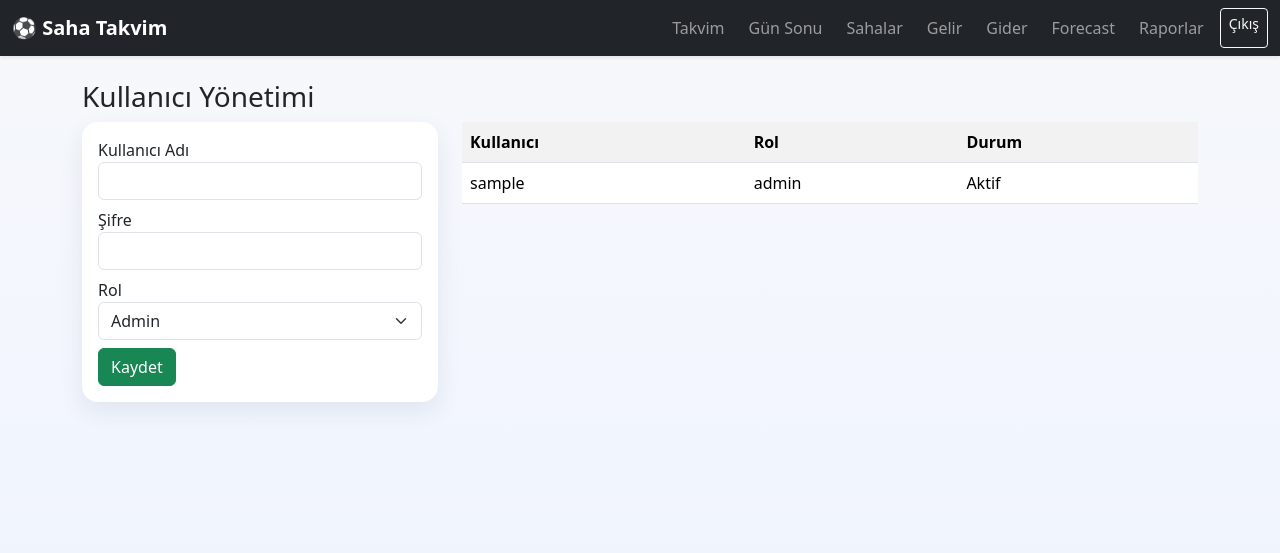
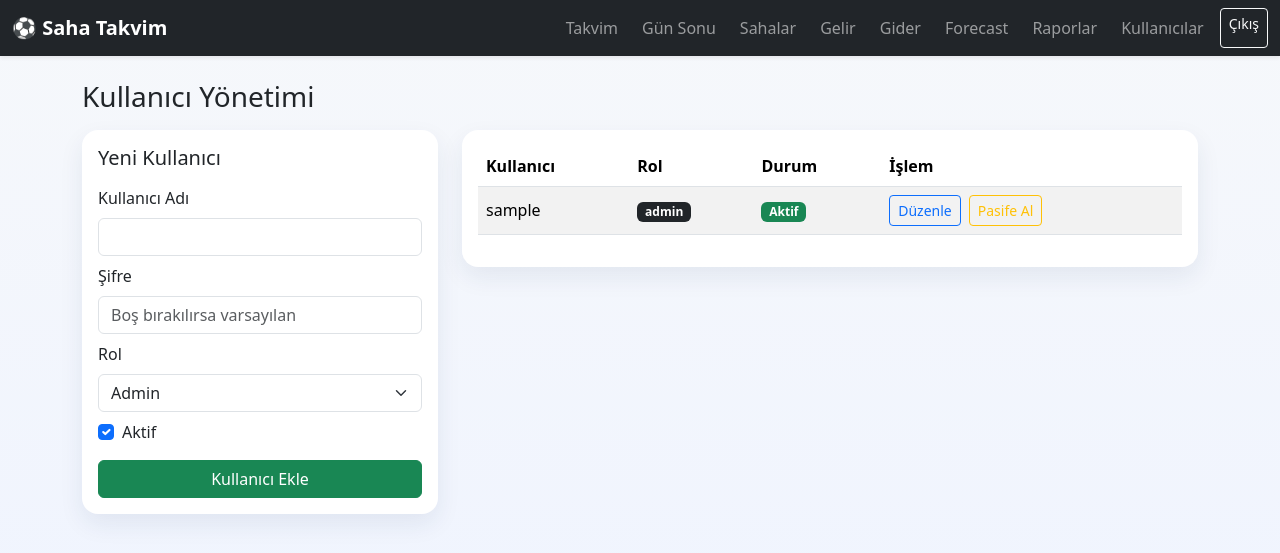
Before and after one commit to ysfkcbs/SahaTakvim, a Flask app: page /auth/users in a window 1280 px wide. Shown: the top 553 px of the page. Run offline with Flask 3, Linux system fonts and the light colour scheme; a user stored in the database is signed in; tables that the repository leaves empty hold one stand-in row (values such as "Sample post").

Commit message:
feat: add admin user management page with edit and status controls

```diff
--- a/app/auth/forms.py
+++ b/app/auth/forms.py
@@ -1,6 +1,6 @@
 from flask_wtf import FlaskForm
-from wtforms import PasswordField, SelectField, StringField, SubmitField
-from wtforms.validators import DataRequired, Length
+from wtforms import BooleanField, PasswordField, SelectField, StringField, SubmitField
+from wtforms.validators import DataRequired, Length, Optional
 
 
 class LoginForm(FlaskForm):
@@ -9,8 +9,17 @@ class LoginForm(FlaskForm):
     submit = SubmitField("Giriş Yap")
 
 
-class UserForm(FlaskForm):
+class UserCreateForm(FlaskForm):
     username = StringField("Kullanıcı Adı", validators=[DataRequired(), Length(max=80)])
-    password = PasswordField("Şifre")
+    password = PasswordField("Şifre", validators=[Optional(), Length(min=6, max=128)])
     role = SelectField("Rol", choices=[("admin", "Admin"), ("employee", "Çalışan")], validators=[DataRequired()])
-    submit = SubmitField("Kaydet")
+    is_active_user = BooleanField("Aktif", default=True)
+    submit = SubmitField("Kullanıcı Ekle")
+
+
+class UserUpdateForm(FlaskForm):
+    username = StringField("Kullanıcı Adı", validators=[DataRequired(), Length(max=80)])
+    password = PasswordField("Yeni Şifre (opsiyonel)", validators=[Optional(), Length(min=6, max=128)])
+    role = SelectField("Rol", choices=[("admin", "Admin"), ("employee", "Çalışan")], validators=[DataRequired()])
+    is_active_user = BooleanField("Aktif")
+    submit = SubmitField("Değişiklikleri Kaydet")
--- a/app/auth/routes.py
+++ b/app/auth/routes.py
@@ -5,7 +5,7 @@ from app.extensions import db
 from app.main.utils import role_required
 from app.models import User
 
-from .forms import LoginForm, UserForm
+from .forms import LoginForm, UserCreateForm, UserUpdateForm
 
 
 auth_bp = Blueprint("auth", __name__)
@@ -39,14 +39,65 @@ def logout():
 @login_required
 @role_required("admin")
 def users():
-    form = UserForm()
+    form = UserCreateForm()
     if form.validate_on_submit():
-        user = User(username=form.username.data.strip(), role=form.role.data)
-        user.set_password(form.password.data or "ChangeMe123!")
-        db.session.add(user)
-        db.session.commit()
-        flash("Kullanıcı oluşturuldu.", "success")
-        return redirect(url_for("auth.users"))
+        username = form.username.data.strip()
+        if User.query.filter_by(username=username).first():
+            flash("Bu kullanıcı adı zaten kullanılıyor.", "danger")
+        else:
+            user = User(username=username, role=form.role.data, is_active_user=form.is_active_user.data)
+            user.set_password(form.password.data or "ChangeMe123!")
+            db.session.add(user)
+            db.session.commit()
+            flash("Kullanıcı oluşturuldu.", "success")
+            return redirect(url_for("auth.users"))
 
     user_list = User.query.order_by(User.created_at.desc()).all()
     return render_template("auth/users.html", form=form, users=user_list)
+
+
+@auth_bp.route("/users/<int:user_id>/edit", methods=["GET", "POST"])
+@login_required
+@role_required("admin")
+def edit_user(user_id):
+    user = User.query.get_or_404(user_id)
+    form = UserUpdateForm(obj=user)
+
+    if form.validate_on_submit():
+        username = form.username.data.strip()
+        duplicate = User.query.filter(User.username == username, User.id != user.id).first()
+        if duplicate:
+            flash("Bu kullanıcı adı başka bir kullanıcıya ait.", "danger")
+            return render_template("auth/user_edit.html", form=form, user=user)
+
+        user.username = username
+        user.role = form.role.data
+        user.is_active_user = form.is_active_user.data
+
+        if form.password.data:
+            user.set_password(form.password.data)
+
+        if user.id == current_user.id and not user.is_active_user:
+            flash("Kendi hesabınızı pasife alamazsınız.", "danger")
+            user.is_active_user = True
+
+        db.session.commit()
+        flash("Kullanıcı güncellendi.", "success")
+        return redirect(url_for("auth.users"))
+
+    return render_template("auth/user_edit.html", form=form, user=user)
+
+
+@auth_bp.route("/users/<int:user_id>/toggle-status", methods=["POST"])
+@login_required
+@role_required("admin")
+def toggle_user_status(user_id):
+    user = User.query.get_or_404(user_id)
+    if user.id == current_user.id and user.is_active_user:
+        flash("Kendi hesabınızı pasife alamazsınız.", "danger")
+        return redirect(url_for("auth.users"))
+
+    user.is_active_user = not user.is_active_user
+    db.session.commit()
+    flash("Kullanıcı durumu güncellendi.", "success")
+    return redirect(url_for("auth.users"))
--- a/app/templates/auth/users.html
+++ b/app/templates/auth/users.html
@@ -1,21 +1,47 @@
 {% extends 'base.html' %}
 {% block content %}
-<h3>Kullanıcı Yönetimi</h3>
+<div class="d-flex justify-content-between align-items-center mb-3">
+  <h3 class="mb-0">Kullanıcı Yönetimi</h3>
+</div>
 <div class="row g-4">
-  <div class="col-md-4">
+  <div class="col-lg-4">
     <div class="card"><div class="card-body">
+      <h5 class="mb-3">Yeni Kullanıcı</h5>
       <form method="post">{{ form.hidden_tag() }}
-        <div class="mb-2">{{ form.username.label }}{{ form.username(class='form-control') }}</div>
-        <div class="mb-2">{{ form.password.label }}{{ form.password(class='form-control') }}</div>
-        <div class="mb-2">{{ form.role.label }}{{ form.role(class='form-select') }}</div>
-        {{ form.submit(class='btn btn-success') }}
+        <div class="mb-2">{{ form.username.label(class='form-label') }}{{ form.username(class='form-control') }}</div>
+        <div class="mb-2">{{ form.password.label(class='form-label') }}{{ form.password(class='form-control', placeholder='Boş bırakılırsa varsayılan') }}</div>
+        <div class="mb-2">{{ form.role.label(class='form-label') }}{{ form.role(class='form-select') }}</div>
+        <div class="form-check mb-3">{{ form.is_active_user(class='form-check-input') }} {{ form.is_active_user.label(class='form-check-label') }}</div>
+        {{ form.submit(class='btn btn-success w-100') }}
       </form>
     </div></div>
   </div>
-  <div class="col-md-8">
-    <table class="table table-striped"><tr><th>Kullanıcı</th><th>Rol</th><th>Durum</th></tr>
-      {% for u in users %}<tr><td>{{u.username}}</td><td>{{u.role}}</td><td>{{'Aktif' if u.is_active_user else 'Pasif'}}</td></tr>{% endfor %}
-    </table>
+  <div class="col-lg-8">
+    <div class="card"><div class="card-body">
+      <div class="table-responsive">
+        <table class="table table-striped align-middle">
+          <thead><tr><th>Kullanıcı</th><th>Rol</th><th>Durum</th><th>İşlem</th></tr></thead>
+          <tbody>
+          {% for u in users %}
+            <tr>
+              <td>{{u.username}}</td>
+              <td><span class="badge bg-{{ 'dark' if u.role=='admin' else 'secondary' }}">{{u.role}}</span></td>
+              <td><span class="badge bg-{{ 'success' if u.is_active_user else 'danger' }}">{{'Aktif' if u.is_active_user else 'Pasif'}}</span></td>
+              <td class="d-flex gap-2">
+                <a class="btn btn-sm btn-outline-primary" href="{{ url_for('auth.edit_user', user_id=u.id) }}">Düzenle</a>
+                <form method="post" action="{{ url_for('auth.toggle_user_status', user_id=u.id) }}" onsubmit="return confirm('Kullanıcı durumunu değiştirmek istiyor musunuz?');">
+                  <input type="hidden" name="csrf_token" value="{{ csrf_token() }}" />
+                  <button class="btn btn-sm btn-outline-{{ 'warning' if u.is_active_user else 'success' }}">{{ 'Pasife Al' if u.is_active_user else 'Aktifleştir' }}</button>
+                </form>
+              </td>
+            </tr>
+          {% else %}
+            <tr><td colspan="4" class="text-center text-muted">Henüz kullanıcı yok.</td></tr>
+          {% endfor %}
+          </tbody>
+        </table>
+      </div>
+    </div></div>
   </div>
 </div>
 {% endblock %}
--- a/app/templates/base.html
+++ b/app/templates/base.html
@@ -21,6 +21,7 @@
       <a class="nav-link" href="{{ url_for('finance.expenses') }}">Gider</a>
       <a class="nav-link" href="{{ url_for('finance.forecast') }}">Forecast</a>
       <a class="nav-link" href="{{ url_for('reports.reservation_report') }}">Raporlar</a>
+      <a class="nav-link" href="{{ url_for('auth.users') }}">Kullanıcılar</a>
       {% endif %}
       <a class="btn btn-outline-light btn-sm" href="{{ url_for('auth.logout') }}">Çıkış</a>
     </div>
```
Also changed, not shown: app/templates/auth/user_edit.html (added, +17 -0 lines), README.md.
